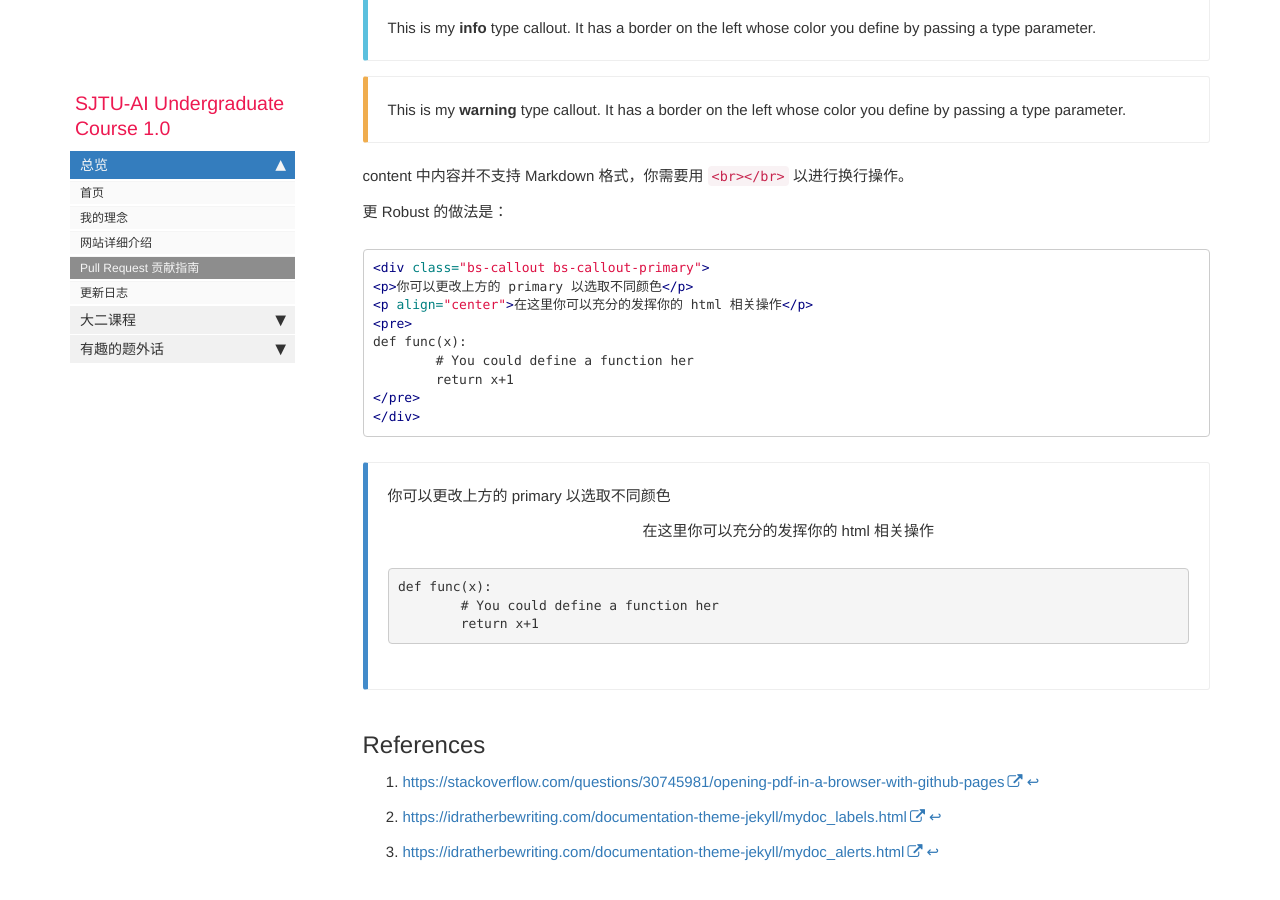
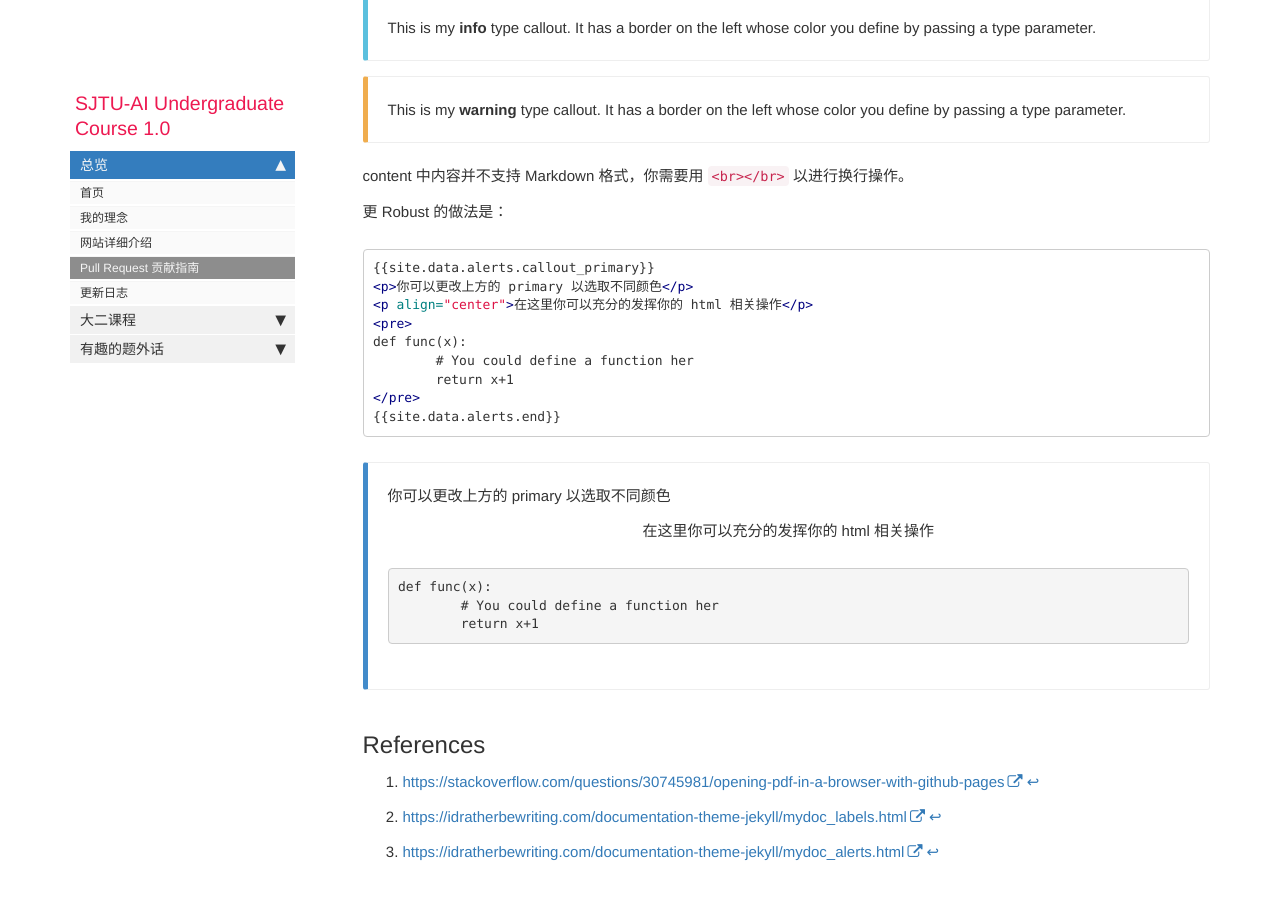
Before and after one commit to aisjtu/aisjtu.github.io, a Jekyll site: the page built from docs/pages/mydoc/mydoc_format_req.md, in a window 1280 px wide and 900 px high, scrolled down 2407 px. Built offline with Jekyll 4.4.1, drawn with Linux system fonts in a browser that asks for light colours; comment, search, counter and statistics services are not loaded.

Commit message:
Update mydoc_format_req.md

````diff
--- a/docs/pages/mydoc/mydoc_format_req.md
+++ b/docs/pages/mydoc/mydoc_format_req.md
@@ -93,7 +93,7 @@ content 中内容并不支持 Markdown 格式，你需要用 `<br></br>` 以进
 更 Robust 的做法是：
 
 ```html
-{{site.data.alerts.callout_primary}}
+{% raw %}{{site.data.alerts.callout_primary}}
 <p>你可以更改上方的 primary 以选取不同颜色</p>
 <p align="center">在这里你可以充分的发挥你的 html 相关操作</p>
 <pre>
@@ -101,7 +101,7 @@ def func(x):
 	# You could define a function her
 	return x+1
 </pre>
-{{site.data.alerts.end}}
+{{site.data.alerts.end}}{% endraw %}
 ```
 
 {{site.data.alerts.callout_primary}}
````
